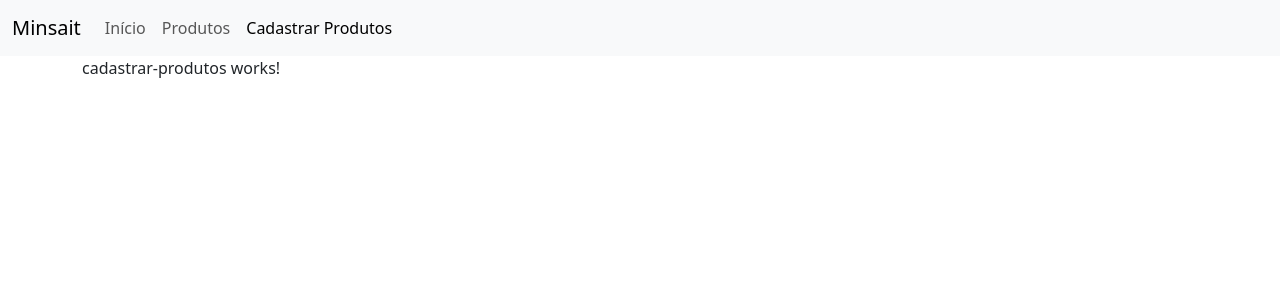
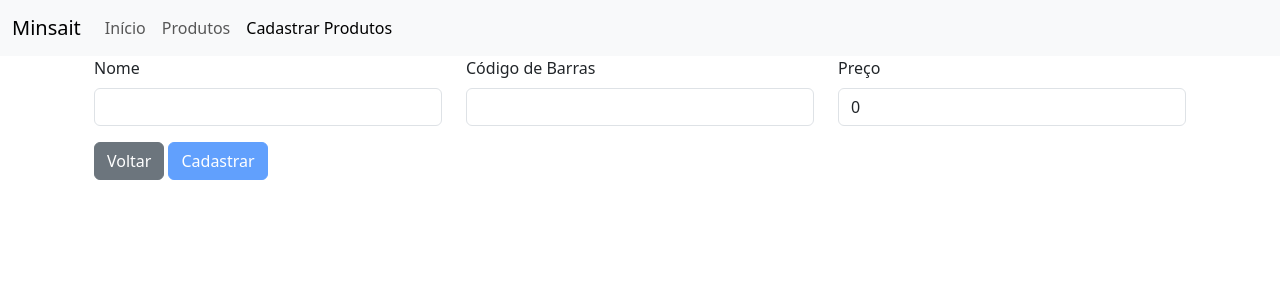
Before and after one commit to JulioCAC/MinsaitAngular, an Angular app: page /produtos/cadastrar in a window 1280 px wide. Shown: the top 300 px of the page. Built offline with nearby package versions, Linux system fonts and the light colour scheme.

Commit message:
implementação da tela de cadastro

```diff
--- a/src/app/pages/cadastrar-produtos/cadastrar-produtos.component.html
+++ b/src/app/pages/cadastrar-produtos/cadastrar-produtos.component.html
@@ -1 +1,26 @@
-<p>cadastrar-produtos works!</p>
+<form [formGroup]="produtoForm" (submit)="enviar()">
+    <div class="container">
+      <div class="row">
+        <div class="col">
+          <div class="mb-3">
+            <label for="nome" class="form-label">Nome</label>
+            <input type="text" class="form-control" id="nome" formControlName="nome">
+          </div>
+        </div>
+        <div class="col">
+          <div class="mb-3">
+            <label for="codigoBarras" class="form-label">Código de Barras</label>
+            <input type="text" class="form-control" id="idade" formControlName="codigoBarras">
+          </div>
+        </div>
+        <div class="col">
+            <div class="mb-3">
+              <label for="preco" class="form-label">Preço</label>
+              <input type="number" class="form-control" id="idade" formControlName="preco">
+            </div>
+          </div>
+      </div>
+      <a class="btn btn-secondary me-1" routerLink="/produtos">Voltar</a>
+      <button class="btn btn-primary" type="submit" [disabled]="produtoForm.invalid">Cadastrar</button>
+    </div>
+</form>
--- a/src/app/pages/cadastrar-produtos/cadastrar-produtos.component.ts
+++ b/src/app/pages/cadastrar-produtos/cadastrar-produtos.component.ts
@@ -1,4 +1,8 @@
 import { Component } from '@angular/core';
+import { FormControl, FormGroup, Validators } from '@angular/forms';
+import { IProduto } from 'src/app/interfaces/produto';
+import { ProdutosService } from 'src/app/services/produtos.service';
+import Swal from 'sweetalert2';
 
 @Component({
   selector: 'app-cadastrar-produtos',
@@ -6,5 +10,30 @@ import { Component } from '@angular/core';
   styleUrls: ['./cadastrar-produtos.component.css']
 })
 export class CadastrarProdutosComponent {
+  constructor(private produtosService: ProdutosService){}
+  produtoForm = new FormGroup({
+    nome: new FormControl("", Validators.required),
+    codigoBarras: new FormControl("", Validators.required),
+    preco: new FormControl(0, Validators.required)
+  });
+  enviar() {
+    const produto: IProduto = this.produtoForm.value as IProduto
+
+
+
+    this.produtosService.cadastrarProduto(produto).subscribe(
+      (result) => {
+        Swal.fire(
+          'FEITO!',
+          'Usuário cadastrado com sucesso!',
+          'success'
+        );
+      },
+      (error) => {
+        const { message } = error;
+        Swal.fire('DEU ERRO', message, 'error');
+      }
+    );
+  }
 
 }
--- a/src/app/pages/produtos/produtos.component.html
+++ b/src/app/pages/produtos/produtos.component.html
@@ -13,10 +13,10 @@
       <th>{{produto.id}}</th>
       <td>{{produto.nome}}</td>
       <td>{{produto.codigoBarras}}</td>
-      <td>{{produto.preco}}</td>
+      <td>{{produto.preco | currency : 'BRL' }}</td>
       <td>
         <button type="button" class="btn btn-outline-primary btn-sm mx-3">Editar</button>
-        <button type="button" class="btn btn-outline-danger btn-sm">Deletar</button>
+        <button type="button" class="btn btn-outline-danger btn-sm" >Deletar</button>
       </td>
     </tr>
   </tbody>
--- a/src/app/pages/produtos/produtos.component.ts
+++ b/src/app/pages/produtos/produtos.component.ts
@@ -1,6 +1,7 @@
 import { Component} from '@angular/core';
 import { IProduto } from 'src/app/interfaces/produto';
 import { ProdutosService } from 'src/app/services/produtos.service';
+import Swal from 'sweetalert2';
 
 @Component({
   selector: 'app-produtos',
@@ -23,7 +24,4 @@ export class ProdutosComponent {
     );
   }
 
-  remover(id: number) {
-    this.produtos = this.produtos.filter((produto) => produto.id !== id);
-  }
 }
--- a/src/app/services/produtos.service.ts
+++ b/src/app/services/produtos.service.ts
@@ -14,4 +14,12 @@ export class ProdutosService {
   buscarProdutos() {
     return this.http.get<IProduto[]>(this.api);
   }
+  cadastrarProduto(produto: IProduto) {
+    return this.http.post<IProduto>(this.api, produto);
+  }
+  deletarProduto(id: number){
+    return this.http.delete(`${this.api}/${id}`)
+
+  }
+
 }
```
